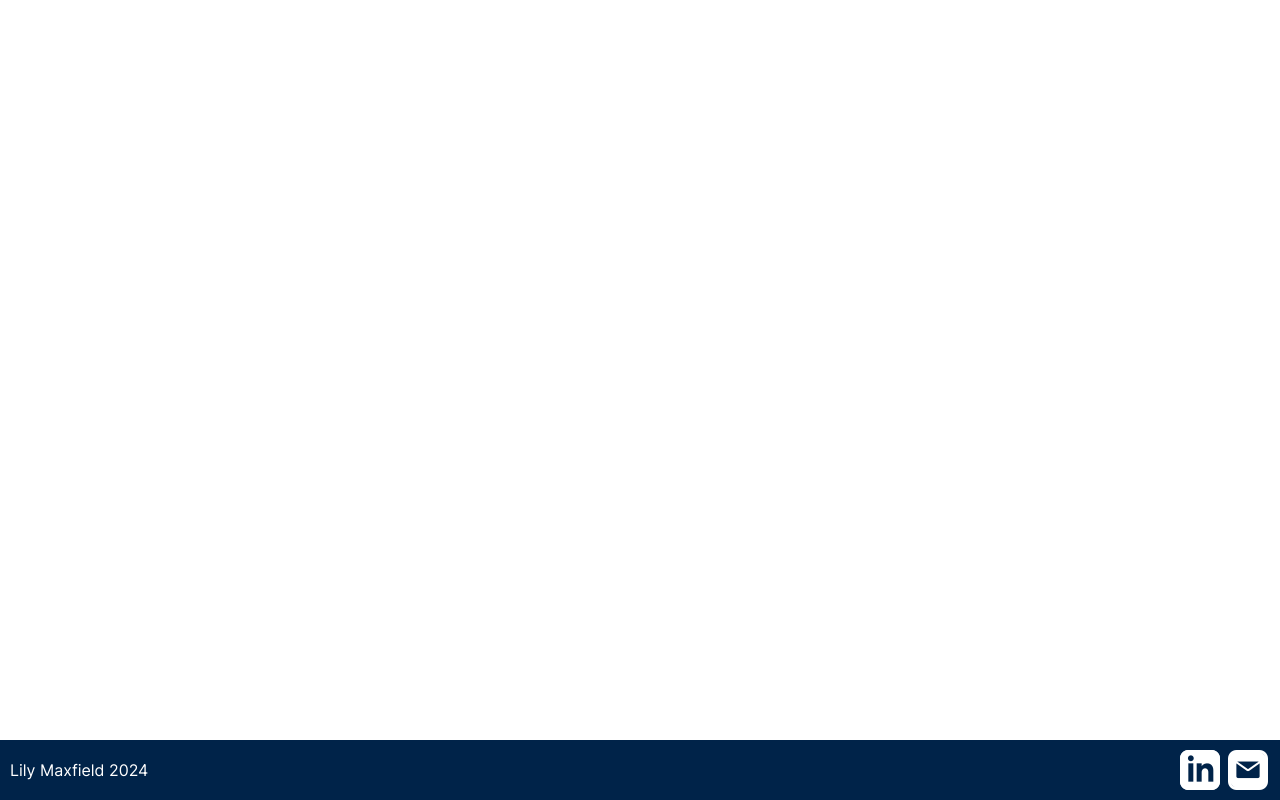
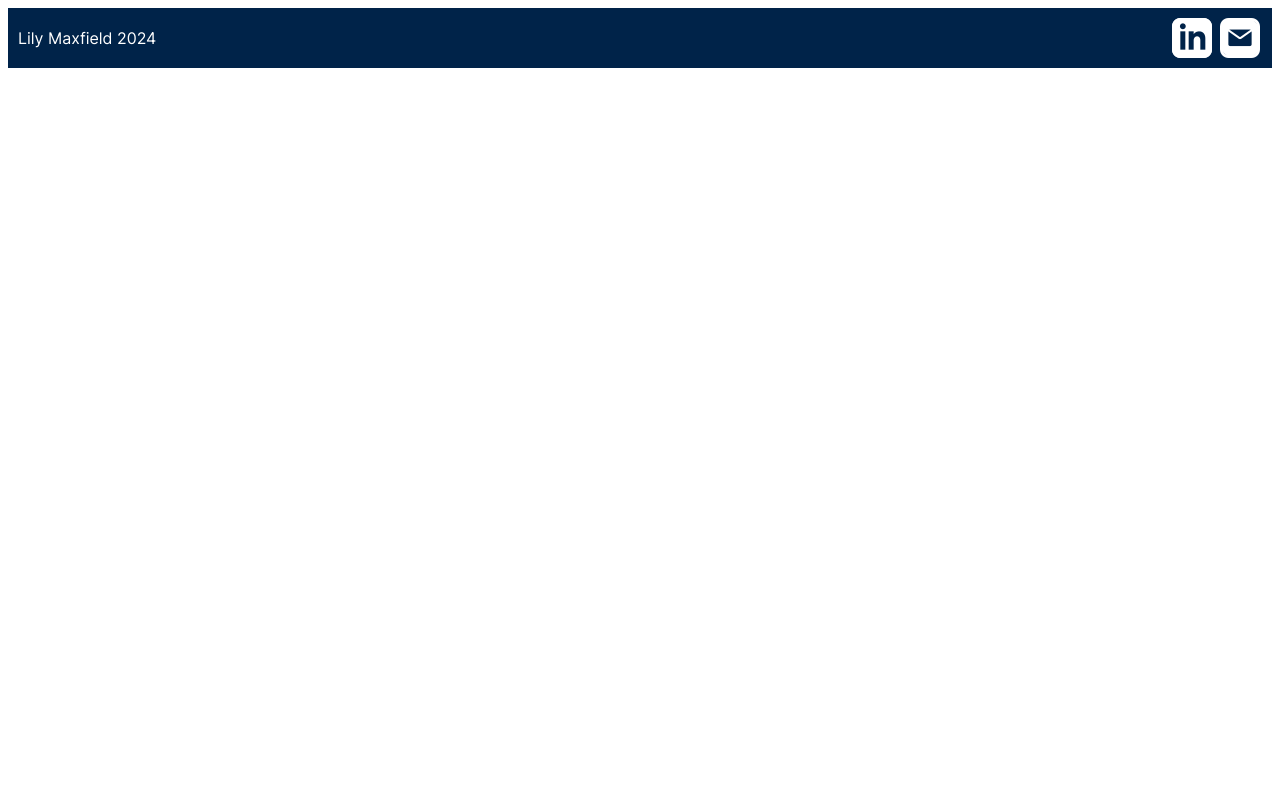
Before and after one commit to lily-maxfield/lminfo_site, a PHP site: template views/footer/footer.html in a window 1280 px wide. Run offline with PHP 8.4, Linux system fonts and the light colour scheme; the template is opened without the code that fills it, so the values that code supplies are empty.

Commit message:
LM - Set footer to be relatively positioned

```diff
--- a/assets/css/lminfo_styles.css
+++ b/assets/css/lminfo_styles.css
@@ -6,6 +6,13 @@
     font-family: "inter";
     src: url("../fonts/inter/static/Inter-Regular.ttf") format('truetype');
 }
+
+.body-content {
+    width: 90%;
+    margin: auto;
+}
+
+/*Text and headers*/
 
 .lminfo-h1 {
     color: black;
@@ -71,14 +78,6 @@
     margin-bottom: 5px;
 }
 
-.spacer-div-single {
-    height:20px;
-}
-
-.spacer-div-double {
-    height: 40px;
-}
-
 .lminfo-big-header {
     color: black;
     font-family: "inter";
@@ -88,10 +87,17 @@
     font-weight: bold;
 }
 
-.body-content {
-    width: 90%;
-    margin: auto;
+/*Types of div spacer*/
+
+.spacer-div-single {
+    height:20px;
 }
+
+.spacer-div-double {
+    height: 40px;
+}
+
+/*CSS Properties for "callout" bubbles*/
 
 .lminfo-callout-container{
 
--- a/views/footer/footer.css
+++ b/views/footer/footer.css
@@ -1,5 +1,5 @@
 .footer {
-    position: fixed;
+    position: relative;
     left: 0;
     bottom: 0;
     width: 100%;
```
